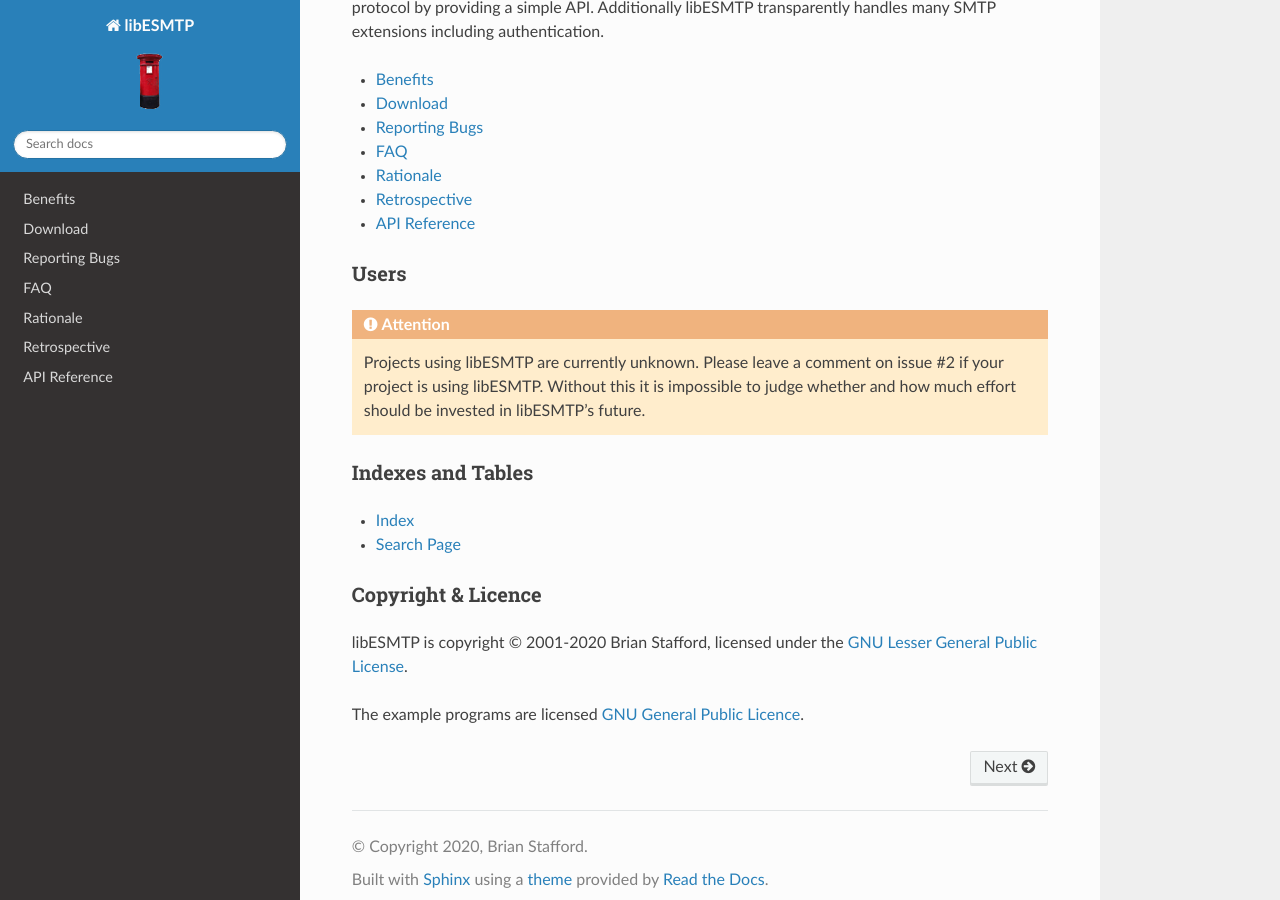
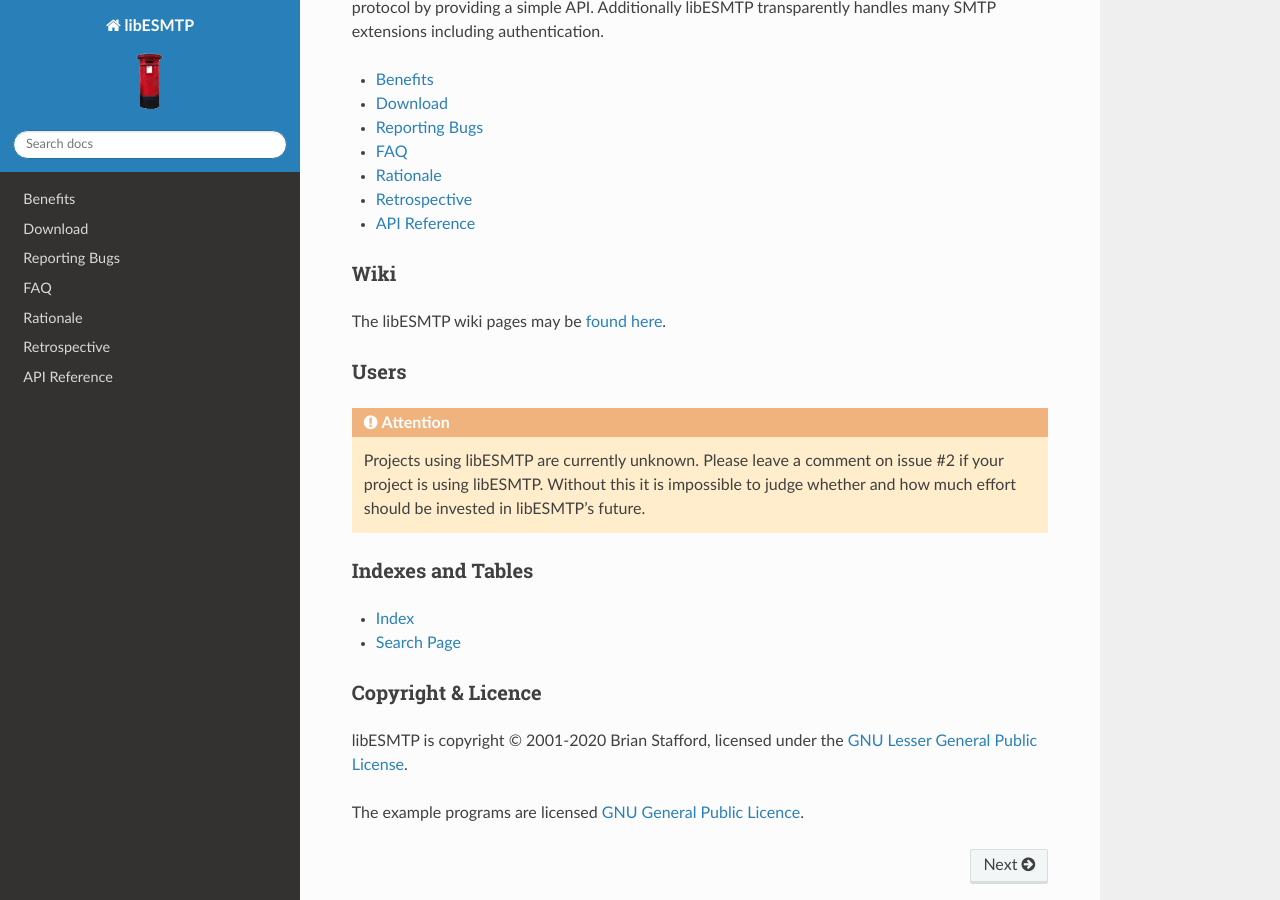
Before and after one commit to libesmtp/libESMTP, a Sphinx documentation site: the page built from docs/index.rst, in a window 1280 px wide and 900 px high, scrolled down 489 px. Built offline with Sphinx 7.4.7 and the Read the Docs theme 2.0.0, drawn with Linux system fonts in a browser that asks for light colours; pages that are not in the unit, such as notebooks, are missing from menus.

Commit message:
Add link to Wiki pages

```diff
--- a/docs/index.rst
+++ b/docs/index.rst
@@ -34,6 +34,12 @@ libESMTP transparently handles many SMTP extensions including authentication.
    retrospective
    reference
 
+Wiki
+----
+
+The libESMTP wiki pages may be
+`found here <https://github.com/libesmtp/libESMTP/wiki>`_.
+
 Users
 -----
 
```
